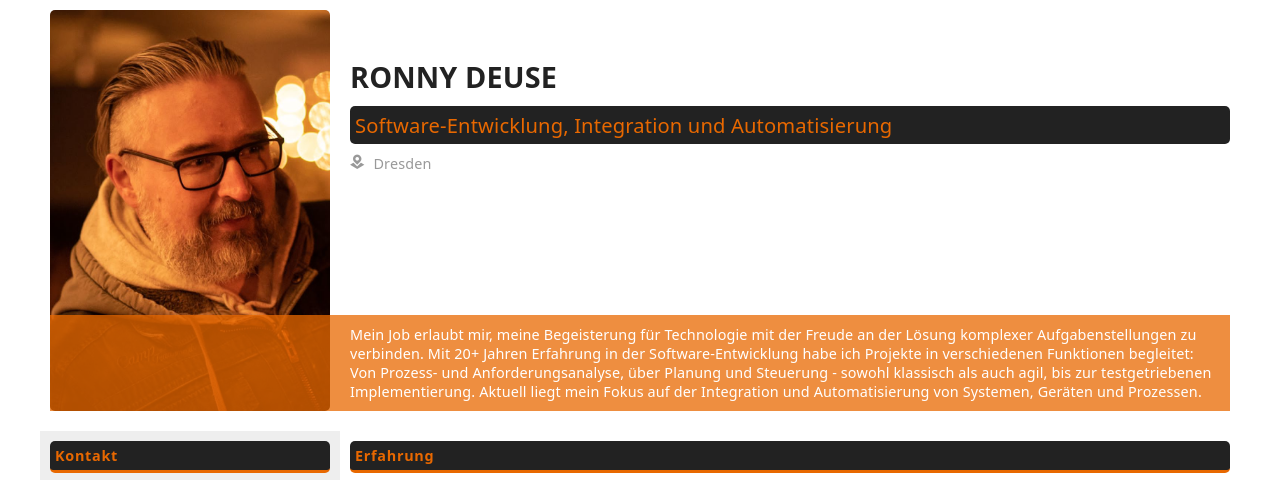
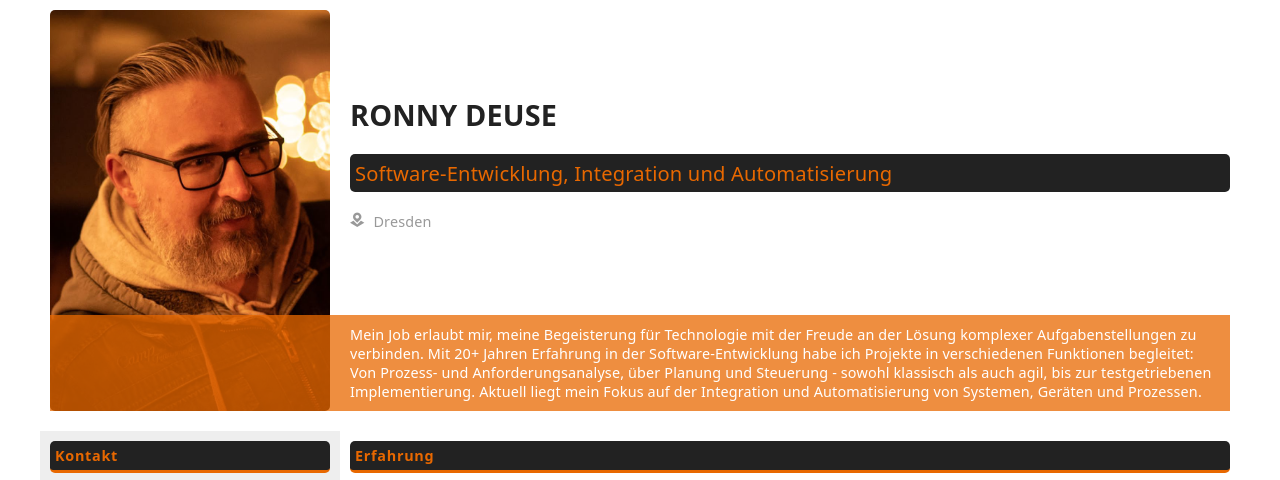
Before and after one commit to RonnyDeuse/ronnydeuse.github.io, a website built with Vite: page index.html in a window 1280 px wide. Shown: the top 480 px of the page. Built offline with nearby package versions, Linux system fonts and the light colour scheme.

Commit message:
fixed size of title bar grid container items

```diff
--- a/src/main.css
+++ b/src/main.css
@@ -221,16 +221,19 @@ ul.jobs {
     grid-area: header;
     display: grid;
     grid-template-columns: 300px 1fr;
+    grid-template-rows: 1fr auto;
     grid-template-areas: "photo title" "photo about";
     margin-bottom: var(--spacing-lg);
     /*box-shadow: var(--shadow-bg);*/
 
     h1 {
         font-size: 2rem;
+        margin-bottom: 20px;
     }
 
     h2 {
         font-size: 1.4rem;
+        margin-bottom: 20px;
     }
 
     .location {
@@ -251,7 +254,7 @@ ul.jobs {
         flex-direction: column;
         justify-content: center;
         /*height: 300px;*/
-        height: 100%;
+        /*height: 100%;*/
     }
 
     div.about-me {
```
